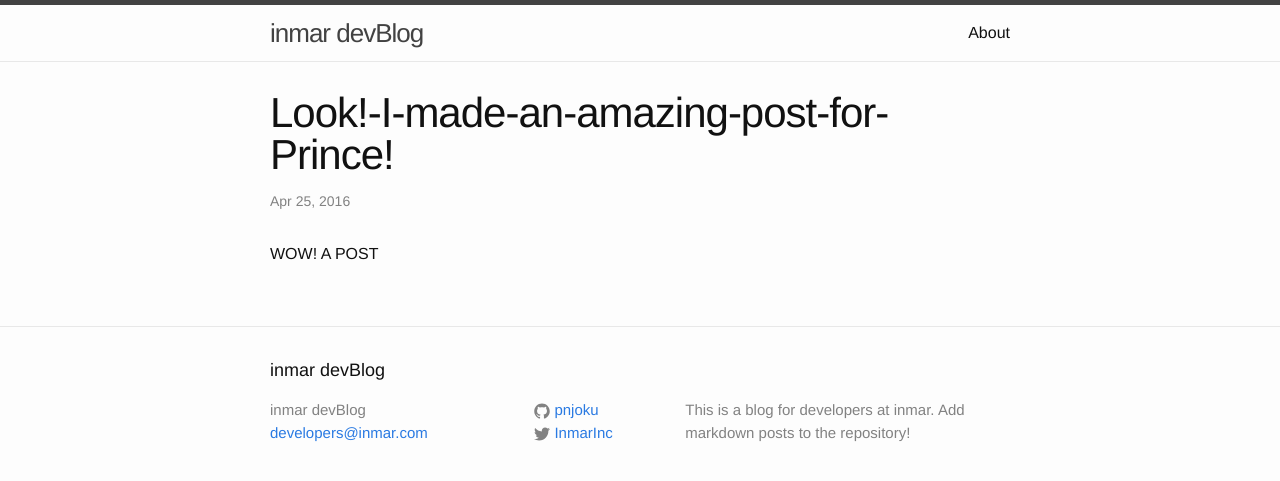
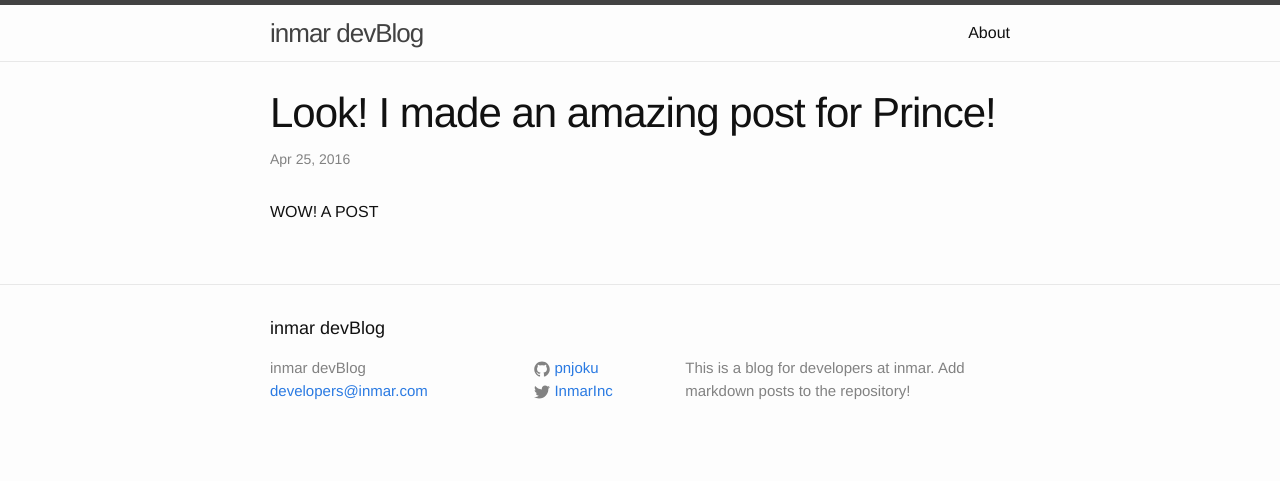
Before and after one commit to pnjoku/devblog, a Jekyll site: the page built from _posts/2016-04-25-IMadeATestPostBecausePrinceWantedMeTo.markdown, in a window 1280 px wide. Shown: the top 481 px of the page. Built offline with Jekyll 4.4.1, drawn with Linux system fonts in a browser that asks for light colours; comment, search, counter and statistics services are not loaded.

```diff
--- a/_posts/2016-04-25-IMadeATestPostBecausePrinceWantedMeTo.markdown
+++ b/_posts/2016-04-25-IMadeATestPostBecausePrinceWantedMeTo.markdown
@@ -1,6 +1,6 @@
 ---
 layout: post
-title:  "Look!-I-made-an-amazing-post-for-Prince!"
+title:  "Look! I made an amazing post for Prince!"
 date:   2016-04-25 13:56:47 -0400
 categories: jekyll update
 ---
```
